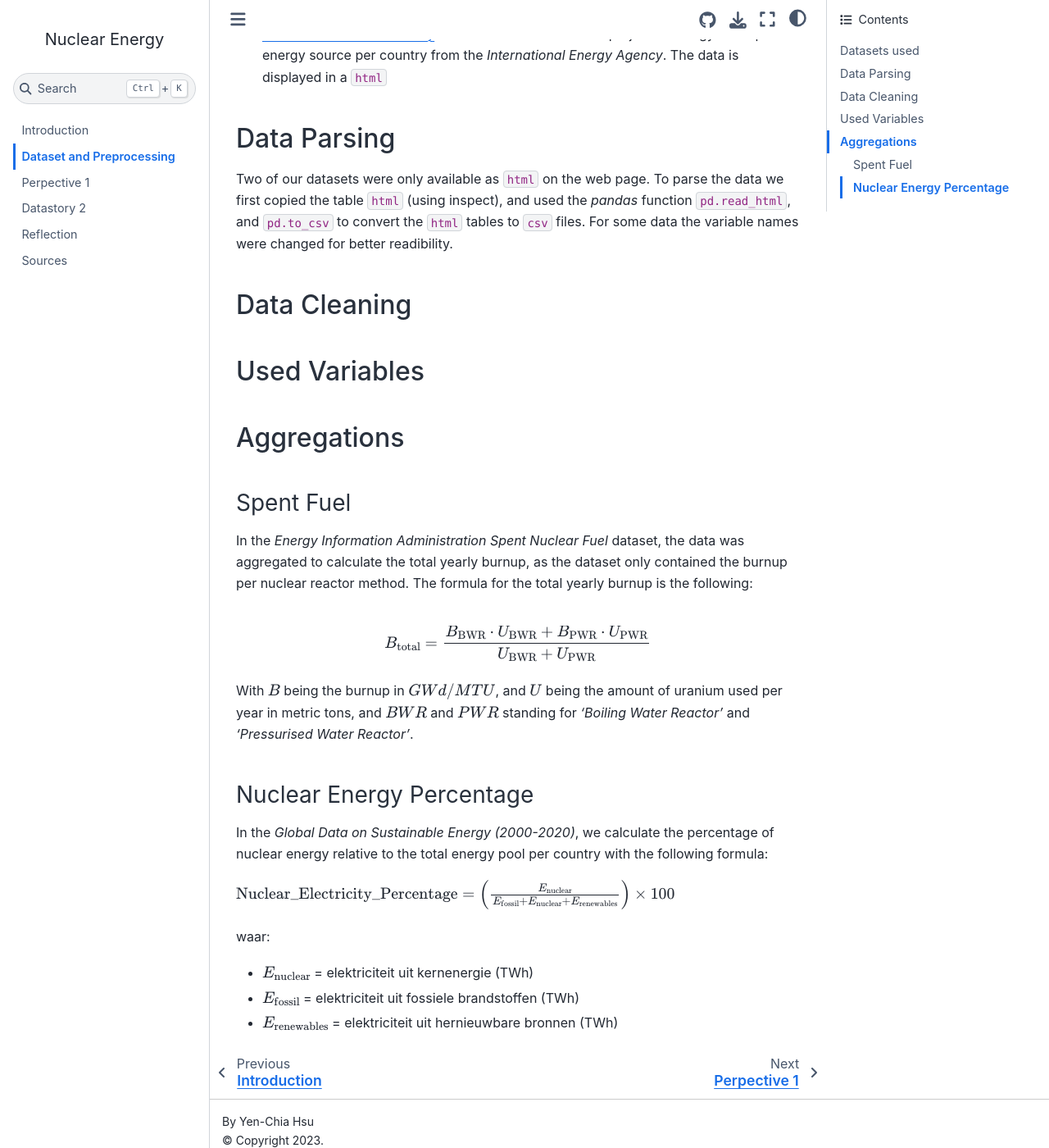
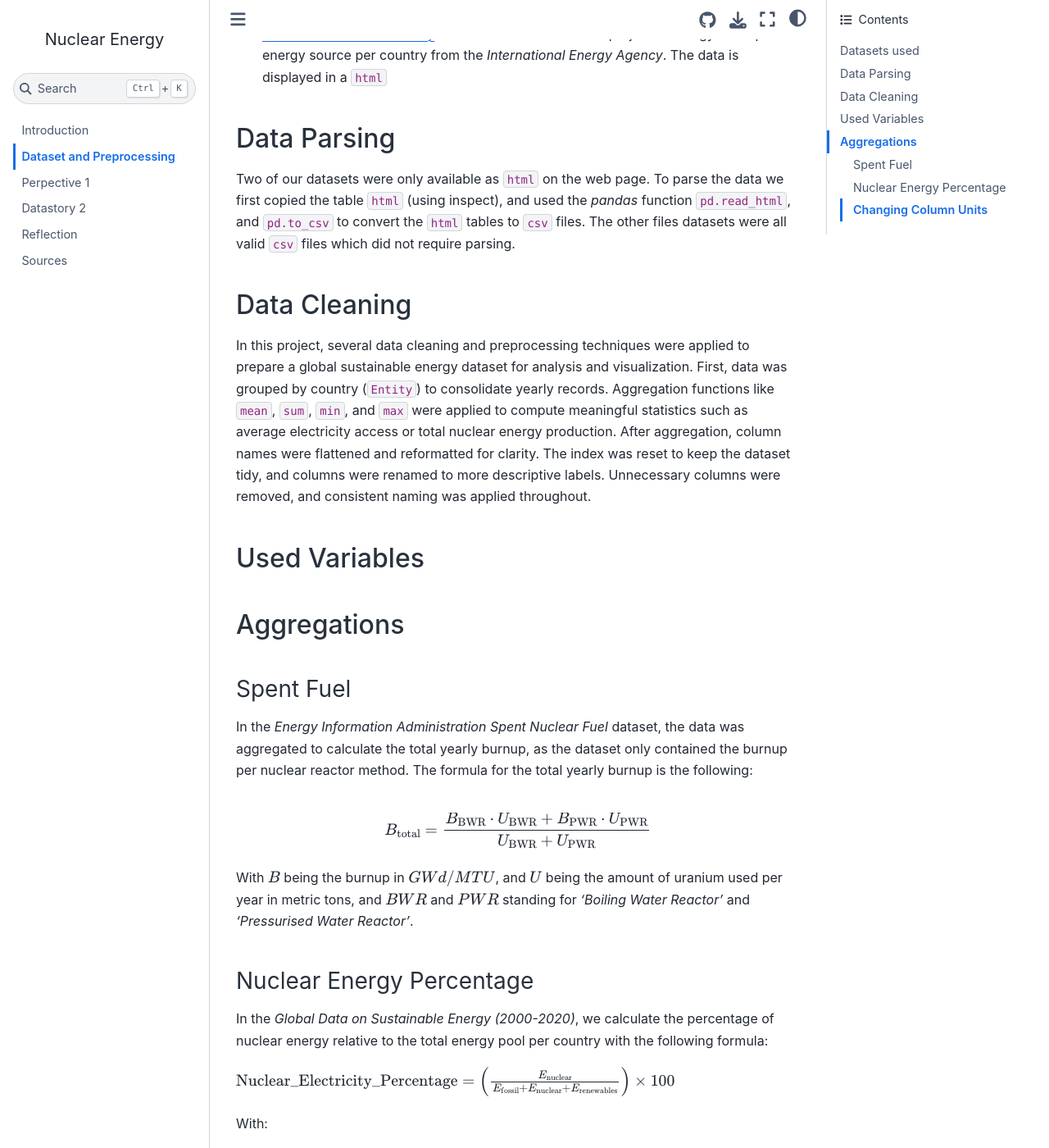
Before and after one commit to dela888/infovis, a Jupyter Book: the page built from docs/dataset_preprocessing.md, in a window 1280 px wide and 1400 px high, scrolled down 726 px. Shown: the whole window at 82% size. Built offline with Jupyter Book 1.0.4 settings and Sphinx 7.4.7 and the Sphinx Book theme 1.1.4, drawn with Linux system fonts in a browser that asks for light colours; comment, search, counter and statistics services are not loaded; some of the changed text lies outside the part shown.

Commit message:
did so much good work you wouldnt believe it

```diff
--- a/docs/dataset_preprocessing.md
+++ b/docs/dataset_preprocessing.md
@@ -18,13 +18,15 @@ In our datastory a variety of sources have been used to paint a picture of nucle
 
 ## Data Parsing
 
-Two of our datasets were only available as `html` on the web page. To parse the data we first copied the table `html` (using inspect), and used the *pandas* function `pd.read_html`, and `pd.to_csv` to convert the `html` tables to `csv` files. For some data the variable names were changed for better readibility.
+Two of our datasets were only available as `html` on the web page. To parse the data we first copied the table `html` (using inspect), and used the *pandas* function `pd.read_html`, and `pd.to_csv` to convert the `html` tables to `csv` files. The other files datasets were all valid `csv` files which did not require parsing.
 
 ## Data Cleaning
 
+In this project, several data cleaning and preprocessing techniques were applied to prepare a global sustainable energy dataset for analysis and visualization. First, data was grouped by country (`Entity`) to consolidate yearly records. Aggregation functions like `mean`, `sum`, `min`, and `max` were applied to compute meaningful statistics such as average electricity access or total nuclear energy production. After aggregation, column names were flattened and reformatted for clarity. The index was reset to keep the dataset tidy, and columns were renamed to more descriptive labels. Unnecessary columns were removed, and consistent naming was applied throughout.
 
 
 ## Used Variables
+
 
 
 
@@ -50,8 +52,12 @@ In the *Global Data on Sustainable Energy (2000-2020)*, we calculate the percent
 
 $\text{Nuclear_Electricity_Percentage} = \left( \frac{E_{\text{nuclear}}}{E_{\text{fossil}} + E_{\text{nuclear}} + E_{\text{renewables}}} \right) \times 100$
 
-waar:
+With:
 
 - $ E_{\text{nuclear}} $ = elektriciteit uit kernenergie (TWh)
 - $ E_{\text{fossil}} $ = elektriciteit uit fossiele brandstoffen (TWh)
 - $ E_{\text{renewables}} $ = elektriciteit uit hernieuwbare bronnen (TWh)
+
+### Changing Column Units
+
+Throughout the data-analysis, some column units where changed. An example of this is dividing every datapoint in the column by $1,000,000$ and thus, changing the unit of the column in milions of $x$. This increases readability.
```
Also changed, not shown: docs/datastory.ipynb.
